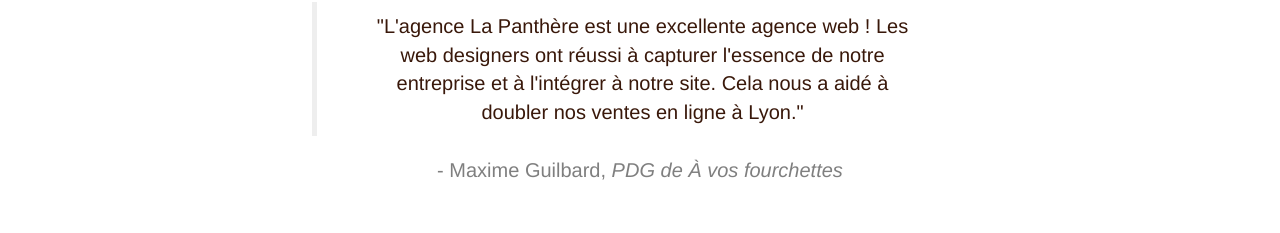
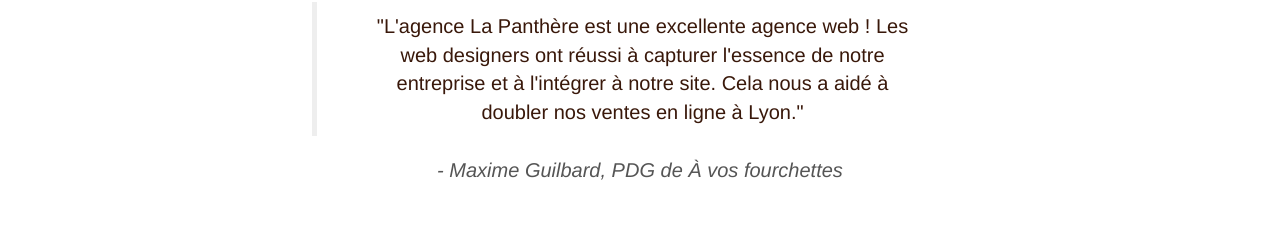
Before and after one commit to p-antoinev/p-antoinev.github.io, a website: page index.html in a window 1280 px wide. Shown: the part 1000-1233 px from the top of the page. Drawn offline with Linux system fonts and the light colour scheme.

Commit message:
ratio couleur

```diff
--- a/css/style.css
+++ b/css/style.css
@@ -688,6 +688,8 @@
 
 figcaption {
     font-size: 20px;
+    color: #555555;
+    font-style: italic;
 }
 
 .tight-width-whitespace {
```
